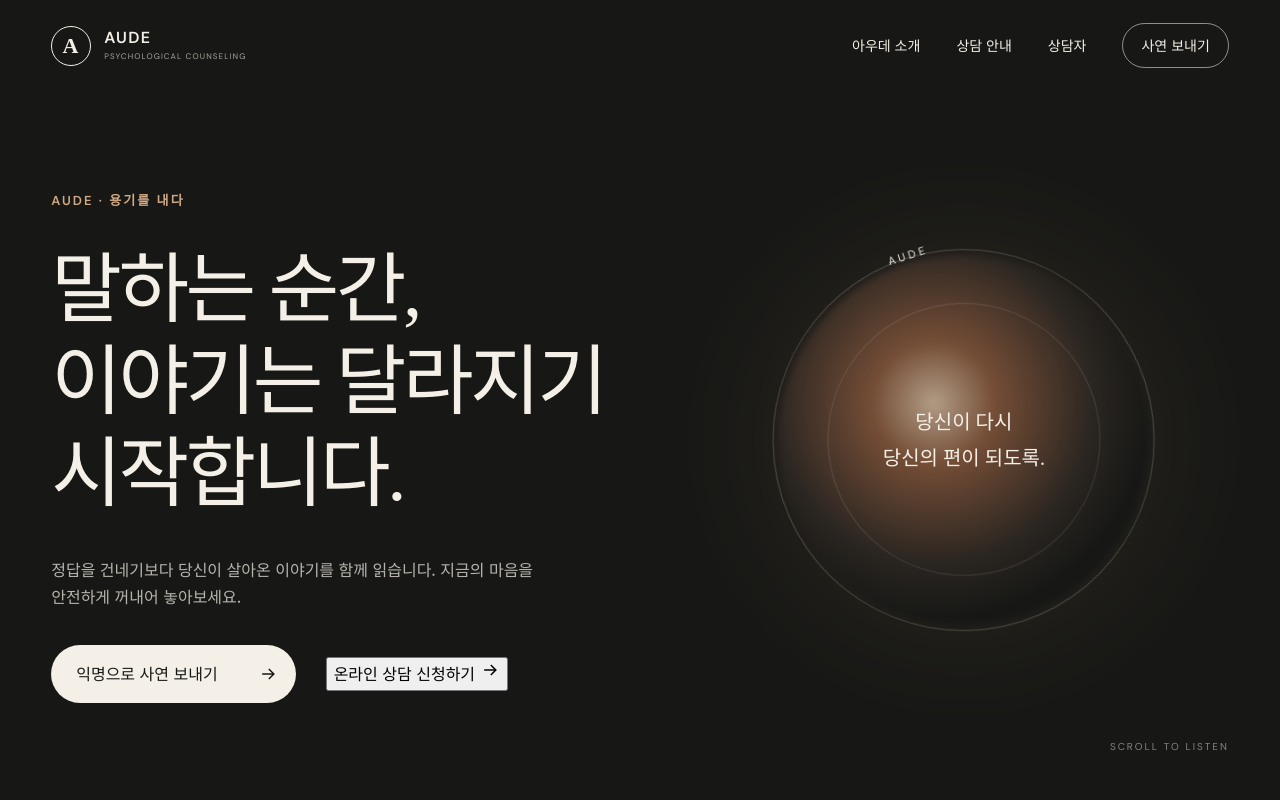
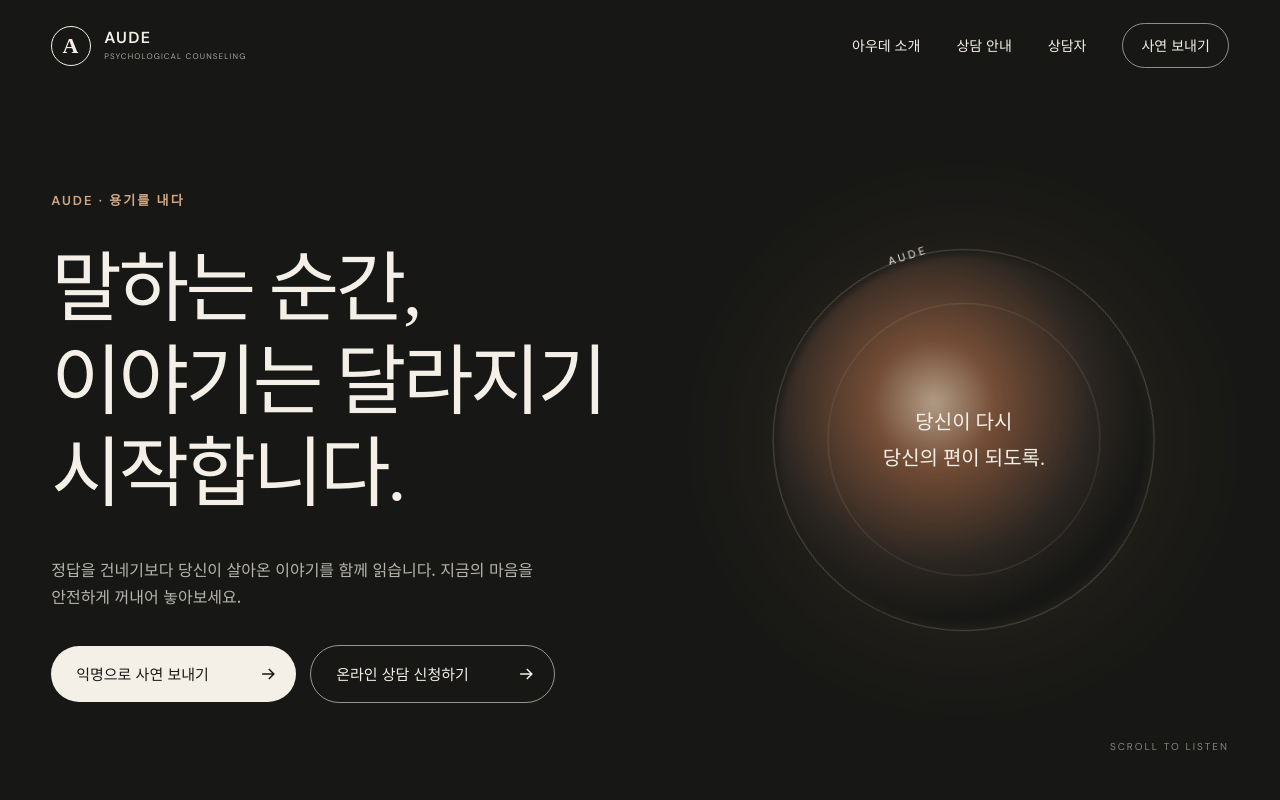
Before and after one commit to oups1004-sketch/aude-counseling, a Next.js app: page / in a window 1280 px wide. Shown: the top 800 px of the page. Built offline with nearby package versions, Linux system fonts and the light colour scheme.

Commit message:
Style equal hero action buttons

```diff
--- a/app/globals.css
+++ b/app/globals.css
@@ -20,11 +20,13 @@ svg { width:20px; fill:none; stroke:currentColor; stroke-width:1.8; }
 h1,h2 { font-family:'Noto Serif KR',serif; font-weight:500; letter-spacing:-.045em; margin:0; line-height:1.2; }
 h1 { font-size:clamp(52px,6vw,92px); }
 .heroText { max-width:500px; color:rgba(244,240,231,.72); margin:35px 0; }
-.heroActions { display:flex; align-items:center; gap:30px; }
-.primaryButton,.outlineButton,.submitButton { display:inline-flex; align-items:center; justify-content:space-between; gap:40px; border-radius:999px; }
+.heroActions { display:flex; align-items:center; gap:14px; flex-wrap:wrap; }
+.primaryButton,.secondaryButton,.outlineButton,.submitButton { display:inline-flex; align-items:center; justify-content:space-between; gap:40px; border-radius:999px; }
 .primaryButton { background:var(--paper); color:var(--ink); padding:15px 18px 15px 25px; min-width:190px; }
-.primaryButton,.outlineButton,.submitButton,.navCta { transition:transform .3s ease,background-color .3s ease,color .3s ease,border-color .3s ease,box-shadow .3s ease; }
-.primaryButton svg,.outlineButton svg,.submitButton svg,.counselingGuide svg { transition:transform .3s ease; }
+.secondaryButton{border:1px solid rgba(244,240,231,.58);background:transparent;color:var(--paper);padding:15px 18px 15px 25px;cursor:pointer}
+.heroChoice{width:245px;min-height:56px;font-size:15px;font-weight:500}
+.primaryButton,.secondaryButton,.outlineButton,.submitButton,.navCta { transition:transform .3s ease,background-color .3s ease,color .3s ease,border-color .3s ease,box-shadow .3s ease; }
+.primaryButton svg,.secondaryButton svg,.outlineButton svg,.submitButton svg,.counselingGuide svg { transition:transform .3s ease; }
 .counselingGuide { display:flex; align-items:center; gap:14px; width:max-content; margin-top:32px; color:rgba(244,240,231,.6); font-size:14px; }
 .counselingGuide strong { display:inline-flex; align-items:center; gap:10px; padding-bottom:5px; color:var(--paper); font-size:18px; font-weight:500; background:linear-gradient(rgba(244,240,231,.72),rgba(244,240,231,.72)) left bottom/0 1px no-repeat; transition:background-size .35s ease,color .3s ease; }
 .counselingGuide svg { width:18px; }
@@ -73,9 +75,10 @@ h1 { font-size:clamp(52px,6vw,92px); }
 .storyIntro>p:not(.sectionNumber):not(.notice):not(.storyBoundary){color:#606159;max-width:520px;margin-top:35px}.storyBoundary{max-width:520px;margin:25px 0 0;padding:16px 18px;border-left:2px solid var(--copper);background:rgba(162,103,63,.07);color:#62635d;font-size:13px}.notice{font-size:13px;color:#777;margin-top:25px;max-width:520px}.storyForm{border-top:1px solid var(--ink)}.storyForm>label:not(.check){display:block;padding:24px 0 12px;border-bottom:1px solid var(--line);font-weight:600;font-size:14px}.storyForm input:not([type=checkbox]),.storyForm textarea{display:block;width:100%;border:0;background:transparent;outline:0;padding:12px 0;font-size:16px;resize:vertical;color:var(--ink)}.storyForm textarea{min-height:180px}.check{display:flex;gap:10px;align-items:flex-start;margin:20px 0;font-size:13px;color:#666}.check input{margin-top:5px;accent-color:var(--ink)}.submitButton{width:100%;border:0;background:var(--ink);color:var(--paper);padding:17px 22px 17px 27px;cursor:pointer;margin-top:15px}.success{font-size:14px;color:#496142}
 footer { background:#111210; color:rgba(244,240,231,.65); padding:65px 4vw; display:grid;grid-template-columns:1fr 1fr 1fr;gap:30px;font-size:12px}footer a{color:var(--paper)}.footerBrand{display:flex;flex-direction:column}.footerBrand strong{font-family:'DM Sans';font-size:32px;letter-spacing:.15em;color:var(--paper)}
 @media(hover:hover) and (pointer:fine){
-  .primaryButton:hover,.submitButton:hover { transform:translateY(-2px); box-shadow:0 10px 28px rgba(0,0,0,.16); }
+  .primaryButton:hover,.secondaryButton:hover,.submitButton:hover { transform:translateY(-2px); box-shadow:0 10px 28px rgba(0,0,0,.16); }
   .primaryButton:hover { background:#e8dfd1; }
-  .primaryButton:hover svg,.submitButton:hover svg,.outlineButton:hover svg,.counselingGuide:hover svg,.testModalTrigger:hover svg { transform:translateX(5px); }
+  .primaryButton:hover svg,.secondaryButton:hover svg,.submitButton:hover svg,.outlineButton:hover svg,.counselingGuide:hover svg,.testModalTrigger:hover svg { transform:translateX(5px); }
+  .secondaryButton:hover{background:rgba(244,240,231,.1);border-color:var(--paper)}
   .testModalTrigger:hover{color:var(--paper);border-color:#d6aa84}
   .outlineButton:hover { transform:translateY(-2px); background:var(--paper); color:var(--ink); border-color:var(--paper); }
   .submitButton:hover { background:#2b2d29; }
@@ -83,15 +86,15 @@ footer { background:#111210; color:rgba(244,240,231,.65); padding:65px 4vw; disp
   .navCta:hover { transform:translateY(-1px); background:rgba(244,240,231,.1); border-color:rgba(244,240,231,.8); opacity:1; }
 }
 @media(pointer:coarse){
-  .primaryButton:active,.outlineButton:active,.submitButton:active,.navCta:active { transform:scale(.98); }
+  .primaryButton:active,.secondaryButton:active,.outlineButton:active,.submitButton:active,.navCta:active { transform:scale(.98); }
   .counselingGuide:active strong { opacity:.7; }
 }
 @media(prefers-reduced-motion:reduce){
-  .primaryButton,.outlineButton,.submitButton,.navCta,.primaryButton svg,.outlineButton svg,.submitButton svg,.counselingGuide svg,.counselingGuide strong { transition:none; }
+  .primaryButton,.secondaryButton,.outlineButton,.submitButton,.navCta,.primaryButton svg,.secondaryButton svg,.outlineButton svg,.submitButton svg,.counselingGuide svg,.counselingGuide strong { transition:none; }
 }
 
 @media(max-width:900px){.header{height:76px}.menuButton{display:flex;background:none;border:0;flex-direction:column;gap:7px;padding:10px}.menuButton span{width:25px;border-top:1px solid var(--paper)}.nav{display:none;position:absolute;top:76px;left:0;right:0;background:var(--ink);padding:28px 4vw;flex-direction:column;align-items:flex-start}.nav.open{display:flex}.hero{grid-template-columns:1fr;padding-top:120px;height:auto;min-height:800px}.heroArt{position:absolute;width:70vw;right:-15vw;bottom:-10vw;opacity:.65}.heroCopy{align-self:start;margin-top:50px}.heroText{max-width:430px}.section{padding:90px 6vw}.intro,.counselor,.story{grid-template-columns:1fr;gap:60px}.introBody{padding-top:0}.sectionHeadingRow{grid-template-columns:1fr;gap:35px}.serviceGrid{grid-template-columns:1fr;margin-top:55px}.serviceGrid article,.serviceGrid article+article{padding:30px 0;border-left:0;min-height:0}.counselingCta{justify-content:center}.testModalBackdrop{padding:0;place-items:end center}.testModal{width:100%;max-height:92vh;padding:45px 6vw 36px;border-radius:24px 24px 0 0}.testTabs{margin-right:-6vw}.portraitPlaceholder{min-height:480px}.storyForm{margin-top:10px}footer{grid-template-columns:1fr 1fr}}
-@media(max-width:560px){.brand small{display:none}.hero{padding-left:6vw;padding-right:6vw;min-height:760px}.heroActions{align-items:flex-start;flex-direction:column;gap:20px}.counselingGuide{align-items:flex-start;flex-direction:column;gap:5px;margin-top:28px}.counselingCta .outlineButton{width:100%;max-width:360px;min-width:0}.heroArt{width:95vw;right:-42vw;bottom:-1vw}.heroArt p{display:none}.scrollHint{display:none}.section{padding-top:75px;padding-bottom:75px}.serviceGrid{margin-bottom:35px}.testModal{padding-top:50px}.testModalLead{font-size:14px}.testModalClose{right:14px;top:14px}.portraitPlaceholder{min-height:390px}.portraitPlaceholder p{font-size:26px;max-width:290px}.counselorSilhouette{right:-8%;width:78%;height:82%}footer{grid-template-columns:1fr}.nav{padding-left:6vw}.intro h2,.sectionHeadingRow h2,.story h2{font-size:37px}.profileLead{font-size:20px}}
+@media(max-width:560px){.brand small{display:none}.hero{padding-left:6vw;padding-right:6vw;min-height:760px}.heroActions{align-items:flex-start;flex-direction:column;gap:12px}.heroChoice{width:min(100%,285px)}.counselingGuide{align-items:flex-start;flex-direction:column;gap:5px;margin-top:28px}.counselingCta .outlineButton{width:100%;max-width:360px;min-width:0}.heroArt{width:95vw;right:-42vw;bottom:-1vw}.heroArt p{display:none}.scrollHint{display:none}.section{padding-top:75px;padding-bottom:75px}.serviceGrid{margin-bottom:35px}.testModal{padding-top:50px}.testModalLead{font-size:14px}.testModalClose{right:14px;top:14px}.portraitPlaceholder{min-height:390px}.portraitPlaceholder p{font-size:26px;max-width:290px}.counselorSilhouette{right:-8%;width:78%;height:82%}footer{grid-template-columns:1fr}.nav{padding-left:6vw}.intro h2,.sectionHeadingRow h2,.story h2{font-size:37px}.profileLead{font-size:20px}}
 
 .textButton{display:inline;padding:0;border:0;border-bottom:1px solid currentColor;background:transparent;color:inherit;font:inherit;cursor:pointer}
 .requestSteps{display:grid;grid-template-columns:repeat(3,1fr);gap:0;margin:38px 0 28px;padding:0;border-top:1px solid var(--line);list-style:none}
```
